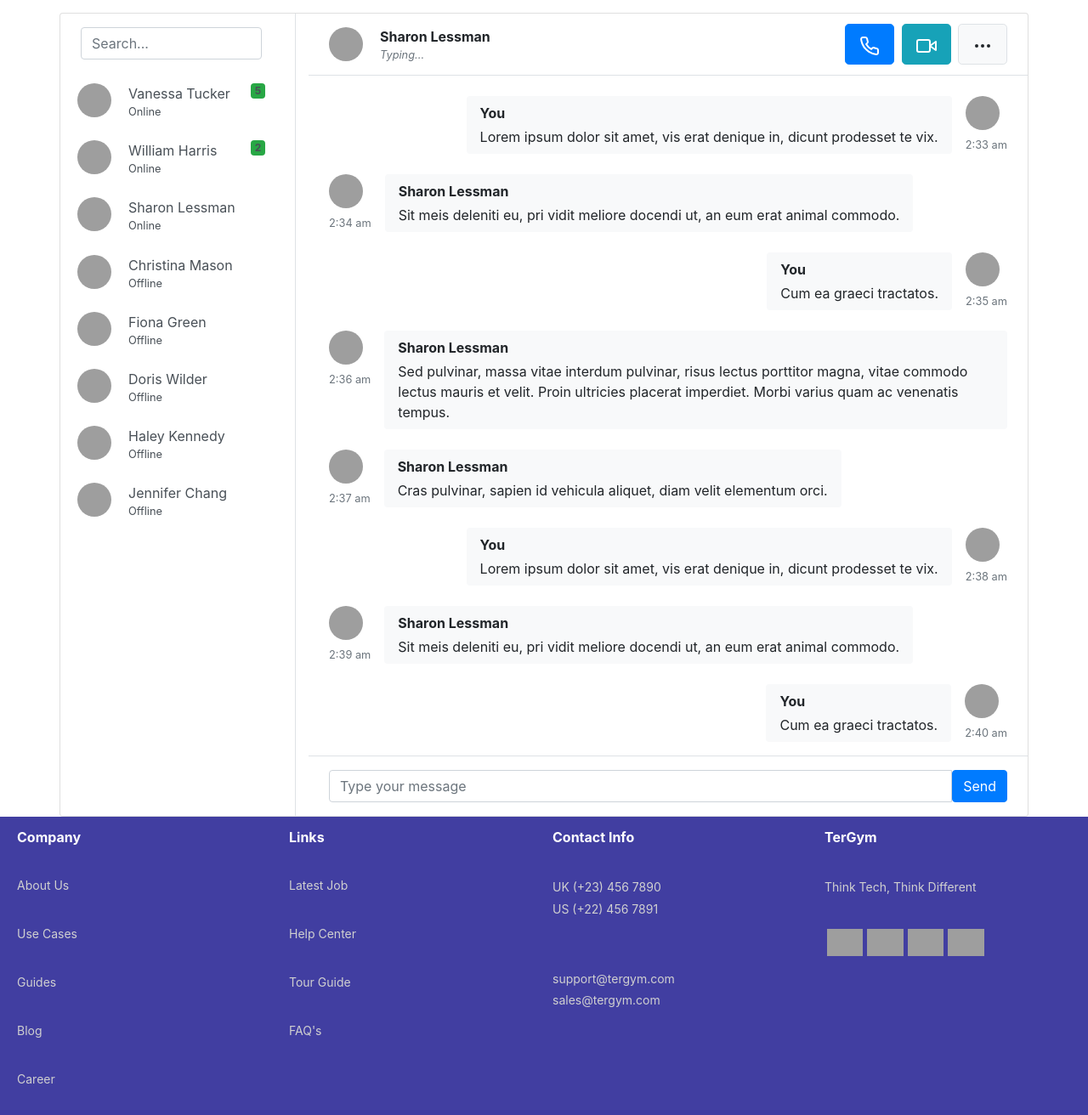
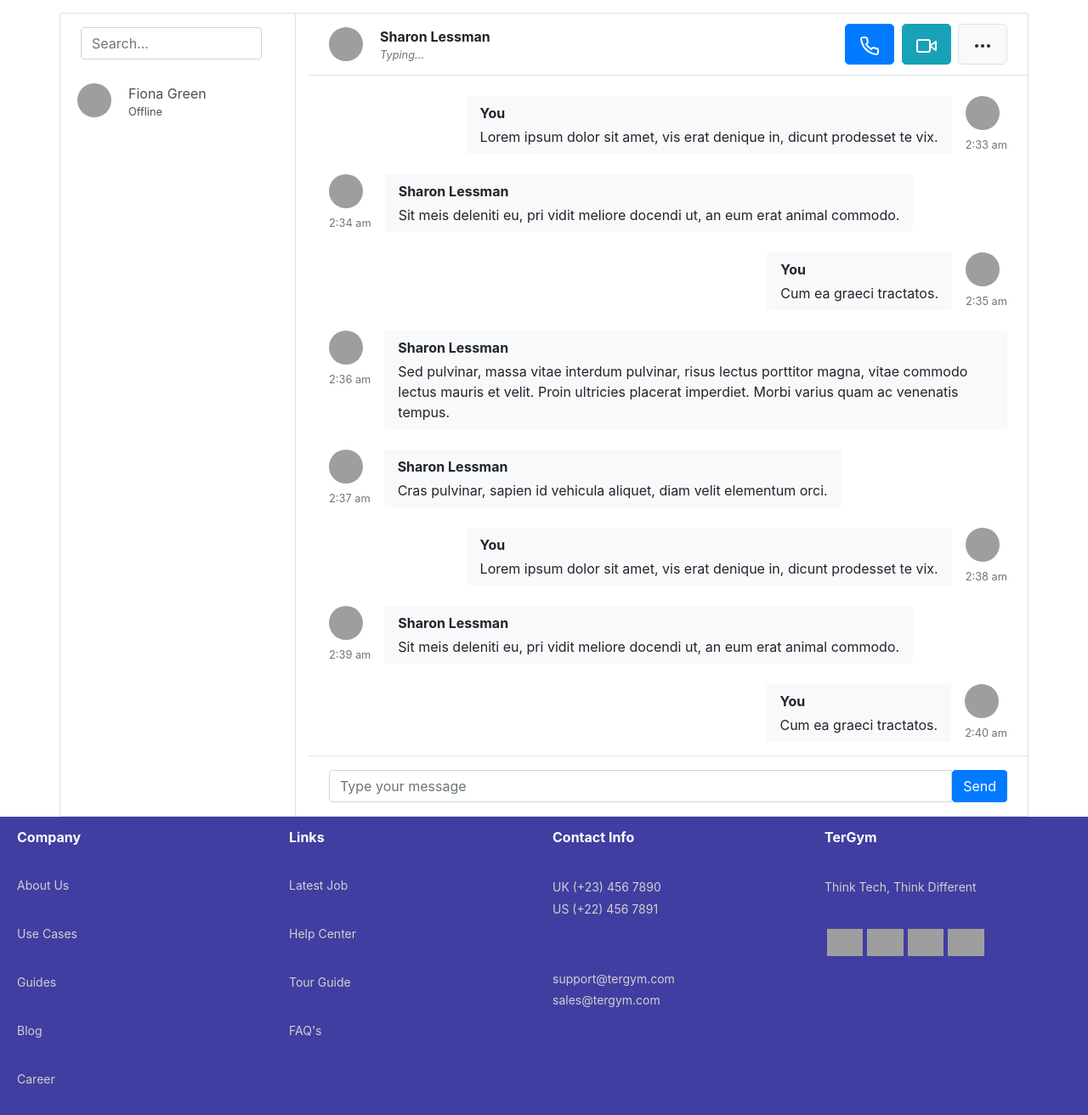
Before and after one commit to mdkintu/excalibur, a Django app: page /accounts/inbox/ in a window 1280 px wide. Shown: the part 206-1518 px from the top of the page at 85% size. Run offline with Django 4.2, Linux system fonts and the light colour scheme; a user stored in the database is signed in; data comes from the database, SQL or seed files in the repository; both versions use the stored data as it was after the commit; some libraries are stand-ins or nearby versions; grey boxes are pictures that could not be loaded.

Commit message:
added a message html, a view message function and url

```diff
--- a/sword/accounts/models.py
+++ b/sword/accounts/models.py
@@ -27,6 +27,7 @@ class Profile(models.Model):
     facebook = models.URLField(max_length=200, blank=True)
     twitter = models.URLField(max_length=200, blank=True)
 
+
     def __str__(self):
         return f"{self.user}"
 
--- a/sword/accounts/templates/accounts/inbox.html
+++ b/sword/accounts/templates/accounts/inbox.html
@@ -54,10 +54,15 @@
 
 
 <main class="content">
+
     <div class="container p-0">
+
         <h1 class="h3 mb-3">Messages</h1>
+
         <div class="card">
+
             <div class="row g-0">
+
                 <div class="col-12 col-lg-5 col-xl-3 border-right">
                     <div class="px-4 d-none d-md-block">
                         <div class="d-flex align-items-center">
@@ -66,44 +71,26 @@
                             </div>
                         </div>
                     </div>
-<a href="#" class="list-group-item list-group-item-action border-0">
-<div class="badge bg-success float-right">5</div>
+
+                    {% for message in messageRequests %}
+                    <a href="#view_message" class="list-group-item list-group-item-action border-0">
+                        <div class="badge bg-success float-right">{{unreadCount}}</div>
+                        {% if message.isRead == false and unreadCount > 0%}
                         <div class="d-flex align-items-start">
-<img src="https://bootdey.com/img/Content/avatar/avatar5.png" class="rounded-circle mr-1" alt="Vanessa Tucker" width="40" height="40">
-<div class="flex-grow-1 ml-3">
-Vanessa Tucker
-<div class="small"><span class="fas fa-circle chat-online"></span> Online</div>
+                            <img src="https://bootdey.com/img/Content/avatar/avatar3.png" class="rounded-circle mr-1" alt="Vanessa Tucker" width="40" height="40">
+                            <div class="font-weight-bold mb-1">{{message.name}}
+                                {% else %}
+                                <div class="flex-grow-1 ml-3">{{message.name}}
+                                    {% endif %}
+                                    <div class="small">
+                                        <span class="fas fa-circle chat-online">{{message.subject}}</span> sent at
+                                        <span class="fas fa-circle chat-online">{{message.created}}</span>
+                                    </div>
                                 </div>
                             </div>
                     </a>
-<a href="#" class="list-group-item list-group-item-action border-0">
-<div class="badge bg-success float-right">2</div>
-<div class="d-flex align-items-start">
-<img src="https://bootdey.com/img/Content/avatar/avatar2.png" class="rounded-circle mr-1" alt="William Harris" width="40" height="40">
-<div class="flex-grow-1 ml-3">
-William Harris
-<div class="small"><span class="fas fa-circle chat-online"></span> Online</div>
-</div>
-</div>
-</a>
-<a href="#" class="list-group-item list-group-item-action border-0">
-<div class="d-flex align-items-start">
-<img src="https://bootdey.com/img/Content/avatar/avatar3.png" class="rounded-circle mr-1" alt="Sharon Lessman" width="40" height="40">
-<div class="flex-grow-1 ml-3">
-Sharon Lessman
-<div class="small"><span class="fas fa-circle chat-online"></span> Online</div>
-</div>
-</div>
-</a>
-<a href="#" class="list-group-item list-group-item-action border-0">
-<div class="d-flex align-items-start">
-<img src="https://bootdey.com/img/Content/avatar/avatar4.png" class="rounded-circle mr-1" alt="Christina Mason" width="40" height="40">
-<div class="flex-grow-1 ml-3">
-Christina Mason
-<div class="small"><span class="fas fa-circle chat-offline"></span> Offline</div>
-</div>
-</div>
-</a>
+                    {% endfor %}
+
                     <a href="#" class="list-group-item list-group-item-action border-0">
                         <div class="d-flex align-items-start">
                             <img src="https://bootdey.com/img/Content/avatar/avatar5.png" class="rounded-circle mr-1" alt="Fiona Green" width="40" height="40">
@@ -113,33 +100,7 @@ Fiona Green
                             </div>
                         </div>
                     </a>
-<a href="#" class="list-group-item list-group-item-action border-0">
-<div class="d-flex align-items-start">
-<img src="https://bootdey.com/img/Content/avatar/avatar2.png" class="rounded-circle mr-1" alt="Doris Wilder" width="40" height="40">
-<div class="flex-grow-1 ml-3">
-Doris Wilder
-<div class="small"><span class="fas fa-circle chat-offline"></span> Offline</div>
-</div>
-</div>
-</a>
-<a href="#" class="list-group-item list-group-item-action border-0">
-<div class="d-flex align-items-start">
-<img src="https://bootdey.com/img/Content/avatar/avatar4.png" class="rounded-circle mr-1" alt="Haley Kennedy" width="40" height="40">
-<div class="flex-grow-1 ml-3">
-Haley Kennedy
-<div class="small"><span class="fas fa-circle chat-offline"></span> Offline</div>
-</div>
-</div>
-</a>
-<a href="#" class="list-group-item list-group-item-action border-0">
-<div class="d-flex align-items-start">
-<img src="https://bootdey.com/img/Content/avatar/avatar3.png" class="rounded-circle mr-1" alt="Jennifer Chang" width="40" height="40">
-<div class="flex-grow-1 ml-3">
-Jennifer Chang
-<div class="small"><span class="fas fa-circle chat-offline"></span> Offline</div>
-</div>
-</div>
-</a>
+
                     <hr class="d-block d-lg-none mt-1 mb-0">
                 </div>
                 <div class="col-12 col-lg-7 col-xl-9">
@@ -159,7 +120,6 @@ Jennifer Chang
                             </div>
                         </div>
                     </div>
-<div class="position-relative">
                     <div class="chat-messages p-4">
                         <div class="chat-message-right pb-4">
                             <div>
@@ -259,7 +219,7 @@ Morbi finibus, lorem id placerat ullamcorper, nunc enim ultrices massa, id digni
                             </div>
                             <div class="flex-shrink-1 bg-light rounded py-2 px-3 ml-3">
                                 <div class="font-weight-bold mb-1">Sharon Lessman</div>
-Sed pulvinar, massa vitae interdum pulvinar, risus lectus porttitor magna, vitae commodo lectus mauris et velit.
+                                Sed pulvinar, massa vitae interdum pulvinar, risus lecus porttitor magna, vitae commodo lectus mauris et velit.
                                 Proin ultricies placerat imperdiet. Morbi varius quam ac venenatis tempus.
                             </div>
                         </div>
@@ -284,7 +244,6 @@ Sit meis deleniti eu, pri vidit meliore docendi ut, an eum erat animal commodo.
                             </div>
                         </div>
                     </div>
-</div>
                     <div class="flex-grow-0 py-3 px-4 border-top">
                         <div class="input-group">
                             <input type="text" class="form-control" placeholder="Type your message">
--- a/sword/accounts/urls.py
+++ b/sword/accounts/urls.py
@@ -11,4 +11,5 @@ urlpatterns = [
     path('inbox/', views.inbox_new, name='inbox'),
     path('profile/', views.view_profile, name='view_profile'),
     path('profile/update/', views.update_profile, name='update_profile'),
+    path('message/<str:pk>', views.viewMessage, name='message'),
 ]
--- a/sword/accounts/views.py
+++ b/sword/accounts/views.py
@@ -3,8 +3,9 @@ from django.contrib.auth import login, authenticate, logout
 from django.contrib import messages
 from .forms import SignUpForm, LoginForm
 from django.contrib.auth.decorators import login_required
-from .models import Profile
+from .models import Profile, Message
 from .forms import  ProfileForm
+from django.db.models import Q
 
 # Create your views here.
 def signup(request):
@@ -72,8 +73,18 @@ def post_find(request):
 
 @login_required(login_url='login')  # Ensure user is logged in
 def inbox_new(request):
-    context={}
+    profile=request.user.profile
+    messageRequests=profile.messages.all()
+    unreadCount=messageRequests.filter(is_read=False).count
+    context={'messageRequests':messageRequests, 'unreadCount':unreadCount}
     return render(request, 'accounts/inbox.html', context)
+
+@login_required(login_url='login')
+def viewMessage(request, pk):
+    profile=request.user.profile
+    message=profile.message.get(id=pk)
+    context={'message':message}
+    return render (request, 'accounts/message.html', context)
 
 @login_required
 def view_profile(request):
```
Also changed, not shown: sword/accounts/templates/accounts/message.html (added, +154 -0 lines), sword/db.sqlite3. Lines whose indentation alone changed are shown as unchanged.
